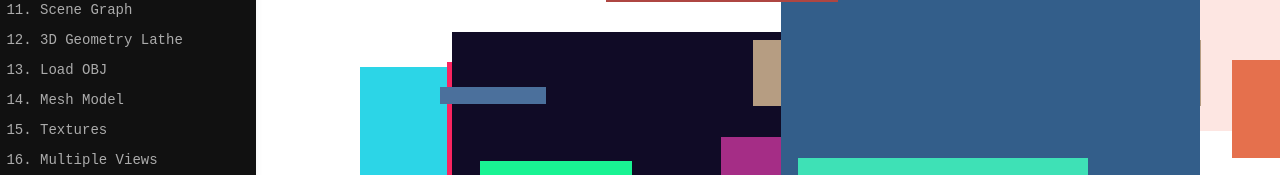
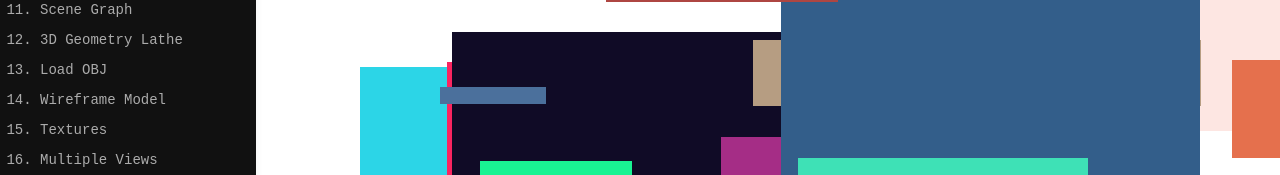
Before and after one commit to quantum-rose/webgl-fundamentals, a React (Vite) app: page / in a window 1280 px wide. Shown: the part 320-495 px from the top of the page. Built offline with nearby package versions, Linux system fonts and the light colour scheme.

Commit message:
更改名称为线框模型

```diff
--- a/src/14-mesh-model/index.tsx
+++ b/src/14-mesh-model/index.tsx
@@ -142,7 +142,7 @@ function useWebGL() {
     return [canvasRef] as const;
 }
 
-export default function MeshModel() {
+export default function WireframeModel() {
     const [canvasRef] = useWebGL();
 
     return <canvas ref={canvasRef} />;
--- a/src/menuconfig.ts
+++ b/src/menuconfig.ts
@@ -11,7 +11,7 @@ import DrawingMultipleThings from './10-drawing-multiple-things';
 import SceneGraph from './11-scene-graph';
 import ThreeDGeometryLathe from './12-3d-geometry-lathe';
 import LoadOBJ from './13-load-obj';
-import MeshModel from './14-mesh-model';
+import WireframeModel from './14-mesh-model';
 import Textures from './15-textures';
 import MultipleViews from './16-multiple-views';
 import VisualizingTheCamera from './17-visualizing-the-camera';
@@ -98,8 +98,8 @@ export const MenuConfig: Menu[] = [
     },
     {
         id: 13,
-        name: 'Mesh Model',
-        component: MeshModel,
+        name: 'Wireframe Model',
+        component: WireframeModel,
     },
     {
         id: 14,
```
